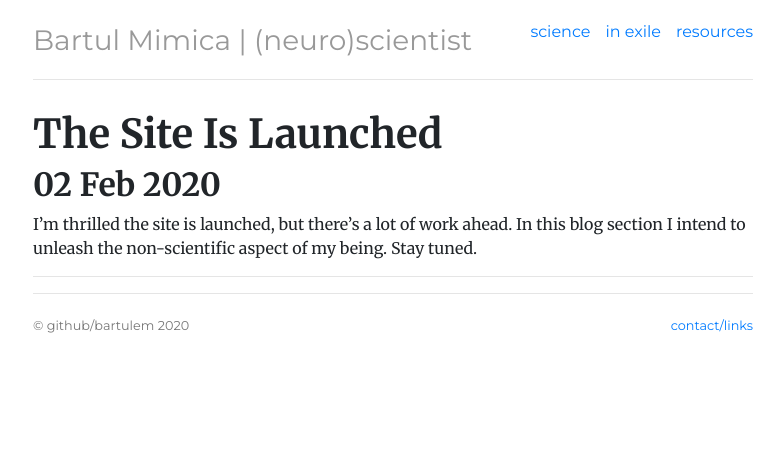
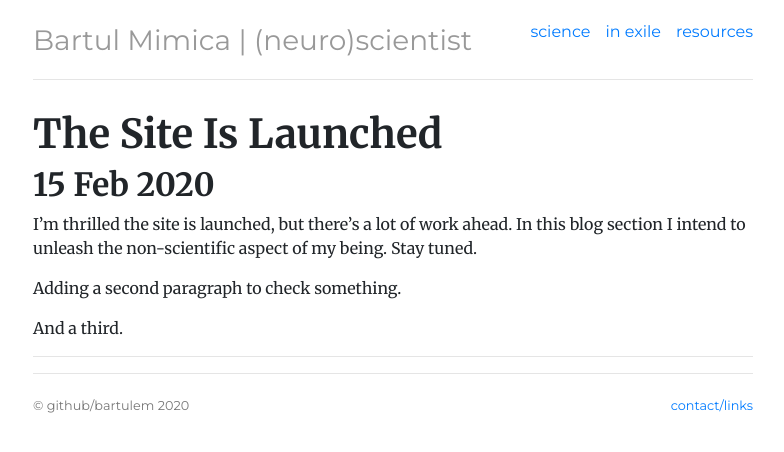
Before and after one commit to bartulem/bartulem.github.io, a Jekyll site: the page built from _posts/2020-02-02-bartulem-site-launched.md, in a window 1280 px wide. Shown: the top 452 px of the page, without its empty margins (247-1031 px from the left). Built offline with Jekyll 4.4.1, drawn with Linux system fonts in a browser that asks for light colours; comment, search, counter and statistics services are not loaded.

Commit message:
Update 2020-02-02-bartulem-site-launched.md

```diff
--- a/_posts/2020-02-02-bartulem-site-launched.md
+++ b/_posts/2020-02-02-bartulem-site-launched.md
@@ -1,8 +1,12 @@
 ---
 layout: post
 title: "The Site Is Launched"
-date: 2020-02-02
+date: 2020-02-15
 ---
 
 I'm thrilled the site is launched, but there's a lot of work ahead. In this blog section I intend to unleash the non-scientific
 aspect of my being. Stay tuned.
+
+Adding a second paragraph to check something.
+
+And a third.
```
